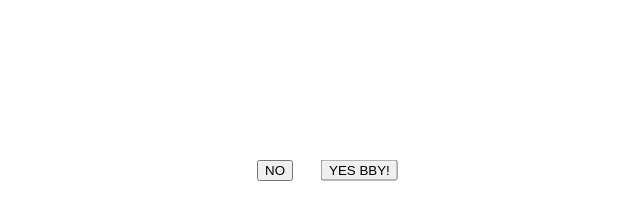
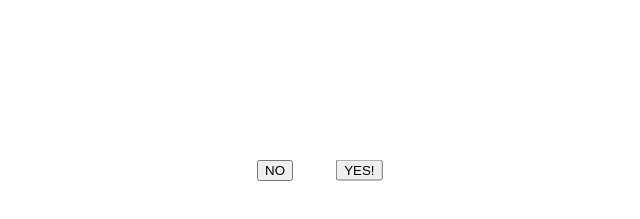
Before and after one commit to sabbir-tanvir/Prank, a plain HTML site: page index.html in a window 1280 px wide. Shown: the part 351-570 px from the top of the page, without its empty margins (319-959 px from the left). Drawn offline with Linux system fonts and the light colour scheme.

Commit message:
Update index.html

```diff
--- a/index.html
+++ b/index.html
@@ -43,7 +43,7 @@
 
 
 
-    <button id="bocchi1" onclick="openModal()">YES BBY!</button>
+    <button id="bocchi1" onclick="openModal()">YES!</button>
 
 
     <dialog id="dialog">
```
